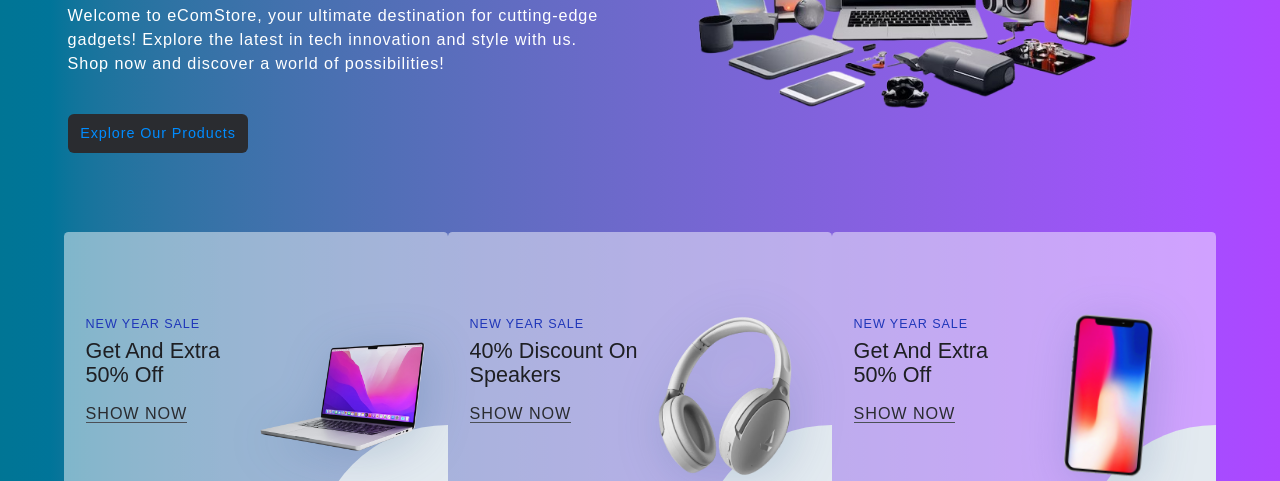
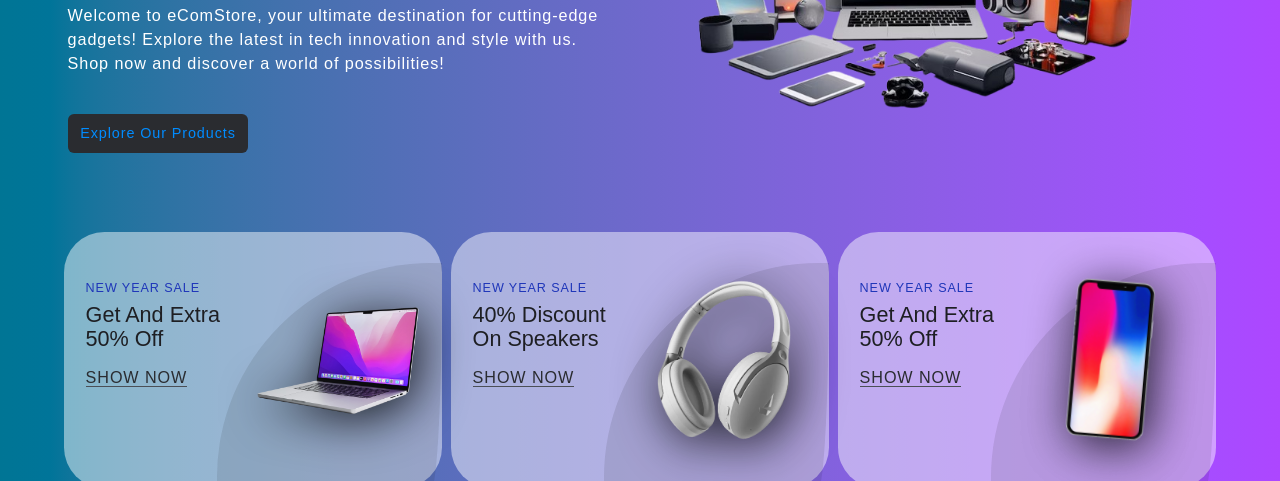
Before and after one commit to krishnak2c/EcomStore, a website built with Vite: page index.html in a window 1280 px wide. Shown: the part 319-800 px from the top of the page. Built offline with nearby package versions, Linux system fonts and the light colour scheme.

Commit message:
fixed border and shadows

```diff
--- a/style.css
+++ b/style.css
@@ -116,6 +116,7 @@ a {
 
 .grid-three--cols {
   grid-template-columns: repeat(3, 1fr);
+  gap: 1rem;
 }
 
 .grid-three-cols {
@@ -352,7 +353,7 @@ main .section-hero {
 
 /***** Extra Section *****/
 .div-extra {
-  padding: 9.2rem 2.4rem;
+  padding: 5.2rem 2.4rem;
   background-color: #ffffff79;
   position: relative;
   /* box-shadow: inset 0 0 0 4rem #000;
@@ -363,11 +364,11 @@ main .section-hero {
     position: absolute;
     right: 0;
     bottom: 0;
-    width: 15rem;
-    height: 15rem;
+    width: 25rem;
+    height: 25rem;
     border-radius: 30% 70% 70% 30% / 30% 30% 70% 70%;
-    border-radius: 100% 0% 0% 100% / 100% 0% 100% 0%;
-    background-color: var(--borderColor);
+    border-radius: 100% 0% 5% 100% / 100% 0% 100% 0%;
+    background-color: #1515151a;
     z-index: 1;
   }
 
@@ -397,8 +398,8 @@ main .section-hero {
 
     & img {
       width: 18rem;
-      filter: drop-shadow(5px 8px 24px rgba(25, 76, 127, 0.2));
-      -webkit-filter: drop-shadow(5px 8px 24px rgba(25, 76, 127, 0.2));
+      filter: drop-shadow(5px 8px 24px rgba(0, 0, 0, 0.39));
+      -webkit-filter: drop-shadow(5px 8px 24px rgba(2, 4, 7, 0.838));
     }
   }
 
@@ -432,7 +433,7 @@ main .section-hero {
 
 .div-extra {
   border-radius: 0.5rem;
-  -webkit-border-radius: 0.5rem;
+  -webkit-border-radius: 4.5rem;
   -moz-border-radius: 0.5rem;
   -ms-border-radius: 0.5rem;
   -o-border-radius: 0.5rem;
@@ -1124,7 +1125,7 @@ footer {
 
 @media (width <= 768px) {
   .grid{
-    display: block;
+    display: grid;
   }
   .grid-two--cols {
     grid-template-columns: 1fr;
@@ -1136,6 +1137,7 @@ footer {
 
   .grid-three--cols {
     grid-template-columns: 1fr;
+    gap: 1rem;
   }
 
   .section-hero .hero-heading {
```
